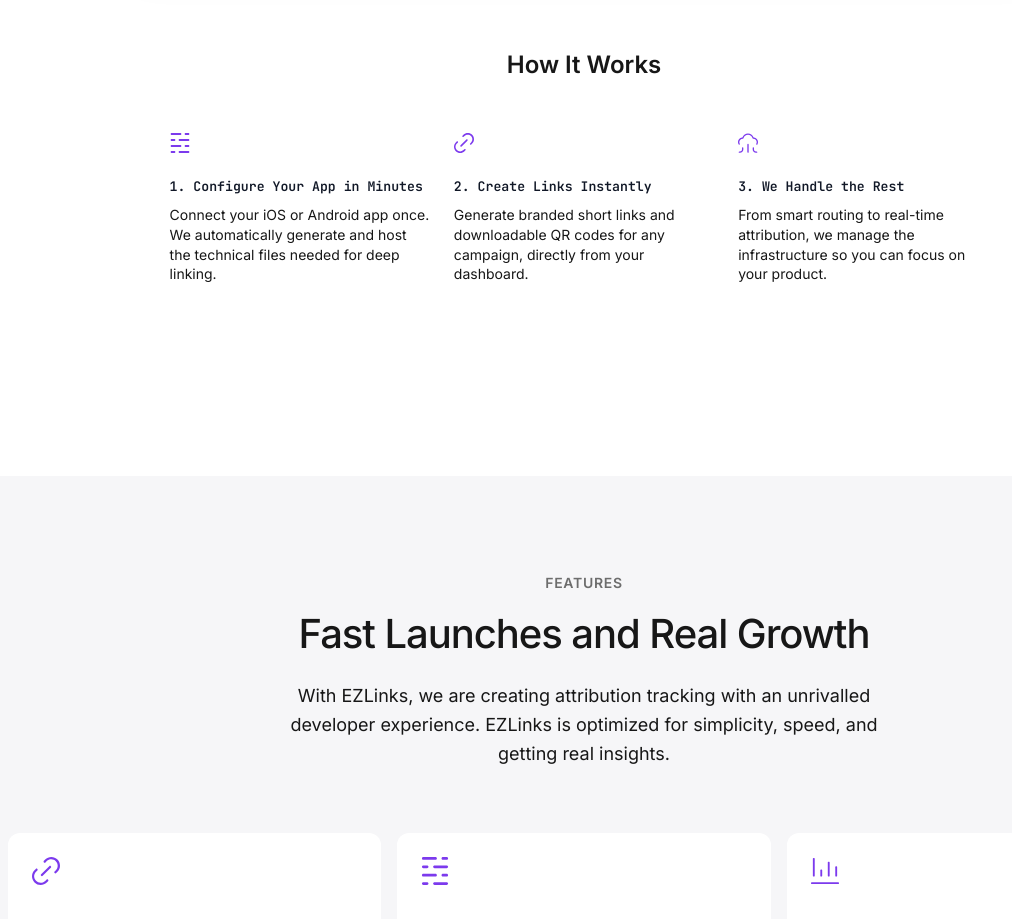
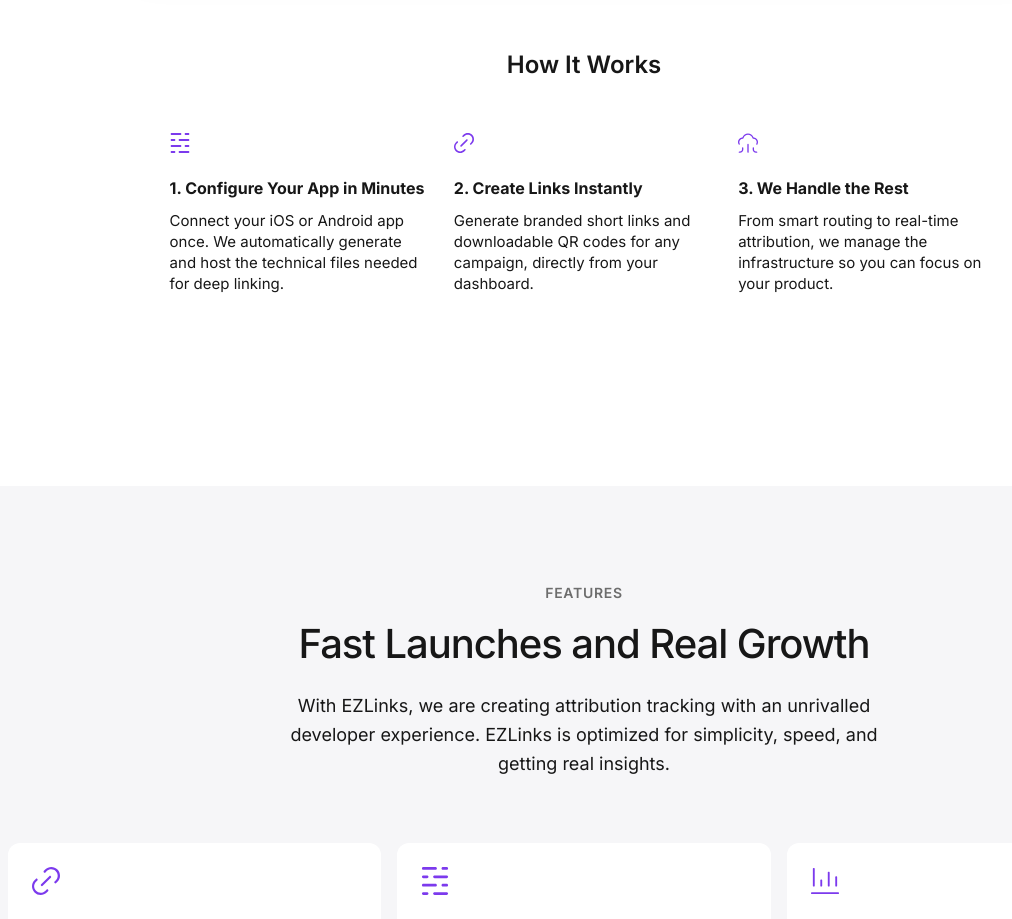
Before and after one commit to GetEZLinks/ezlinks-marketing, a Next.js app: page / in a window 1280 px wide. Shown: the part 1000-1919 px from the top of the page, without its empty margins (56-1068 px from the left). Built offline with nearby package versions, Linux system fonts and the light colour scheme.

Commit message:
Fixed color and fonts.

```diff
--- a/src/components/Hero/HowItWorks.module.scss
+++ b/src/components/Hero/HowItWorks.module.scss
@@ -24,8 +24,8 @@
 }
 
 .card {
-  background: white;
-  // border: 1px solid #e5e7eb;
+
+  // border: 1px solid var(--background);
   border-radius: 12px;
   // padding: 2rem;
   text-align: center;
@@ -54,19 +54,18 @@
 }
 
 .cardTitle {
-  font-size: 0.825rem;
-  font-weight: 600;
+  // font-size: 0.825rem;
+  font-weight: 700;
   margin-bottom: 0.5rem;
-  color: #111827;
-  font-family: var(--font-jetbrains);
-  letter-spacing: -2%;
+  // font-family: var(--font-jetbrains);
+  letter-spacing: -1%;
 }
 
 
 .cardDescription {
   // color: #6b7280;
   line-height: 1.4;
-  font-size: 14px;
+  font-size: 15px;
 }
 
 // Responsive breakpoints
```
